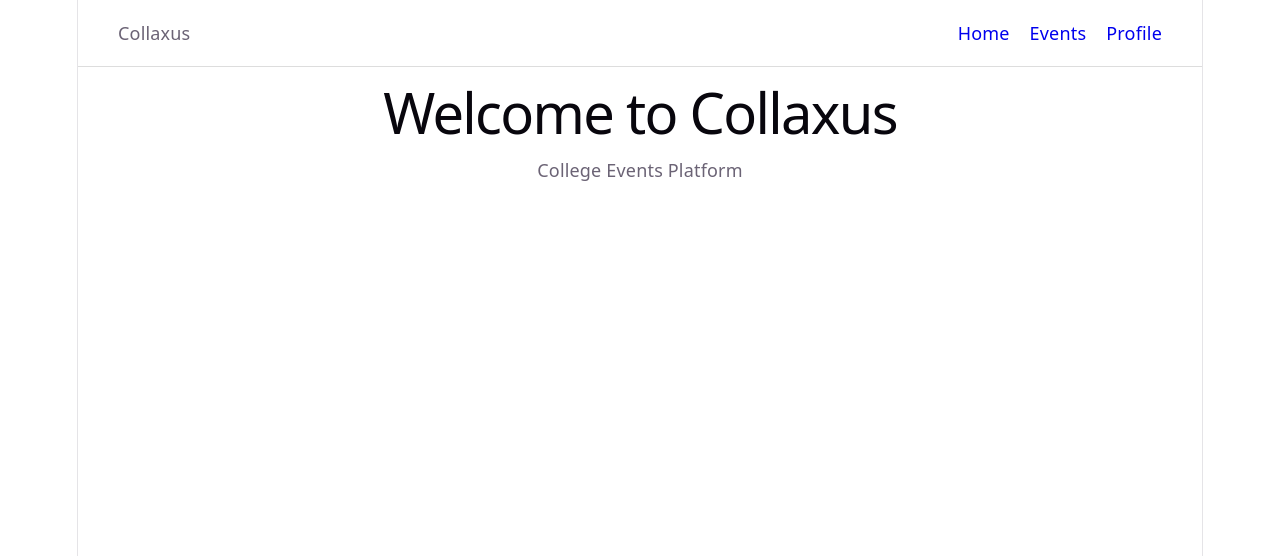
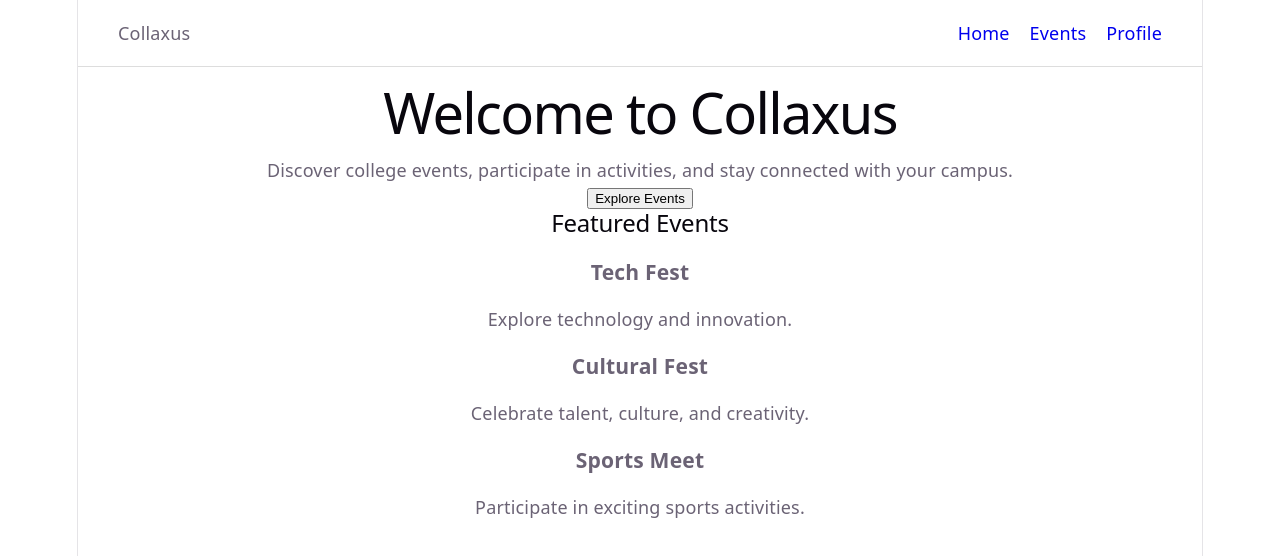
Before and after one commit to Collexus/project-collexus, a React app in the folder frontend/: page / in a window 1280 px wide. Shown: the top 556 px of the page. Built offline with nearby package versions, Linux system fonts and the light colour scheme; the HTML template or start-up script is replaced by a standard one.

Commit message:
Add Home page structure

```diff
--- a/frontend/src/App.jsx
+++ b/frontend/src/App.jsx
@@ -1,13 +1,12 @@
 import "./App.css";
 import Navbar from "./components/Navbar";
+import Home from "./pages/Home";
 
 function App() {
   return (
     <>
       <Navbar />
-
-      <h1>Welcome to Collaxus</h1>
-      <p>College Events Platform</p>
+      <Home />
     </>
   );
 }
--- /dev/null
+++ b/frontend/src/pages/home.jsx
@@ -0,0 +1,38 @@
+function Home() {
+    return (
+        <main>
+            <section>
+                <h1>Welcome to Collaxus</h1>
+                <p>
+                    Discover college events, participate in activities,
+                    and stay connected with your campus.
+                </p>
+
+                <button>Explore Events</button>
+            </section>
+
+            <section>
+                <h2>Featured Events</h2>
+
+                <div>
+                    <div>
+                        <h3>Tech Fest</h3>
+                        <p>Explore technology and innovation.</p>
+                    </div>
+
+                    <div>
+                        <h3>Cultural Fest</h3>
+                        <p>Celebrate talent, culture, and creativity.</p>
+                    </div>
+
+                    <div>
+                        <h3>Sports Meet</h3>
+                        <p>Participate in exciting sports activities.</p>
+                    </div>
+                </div>
+            </section>
+        </main>
+    );
+}
+
+export default Home;
```
